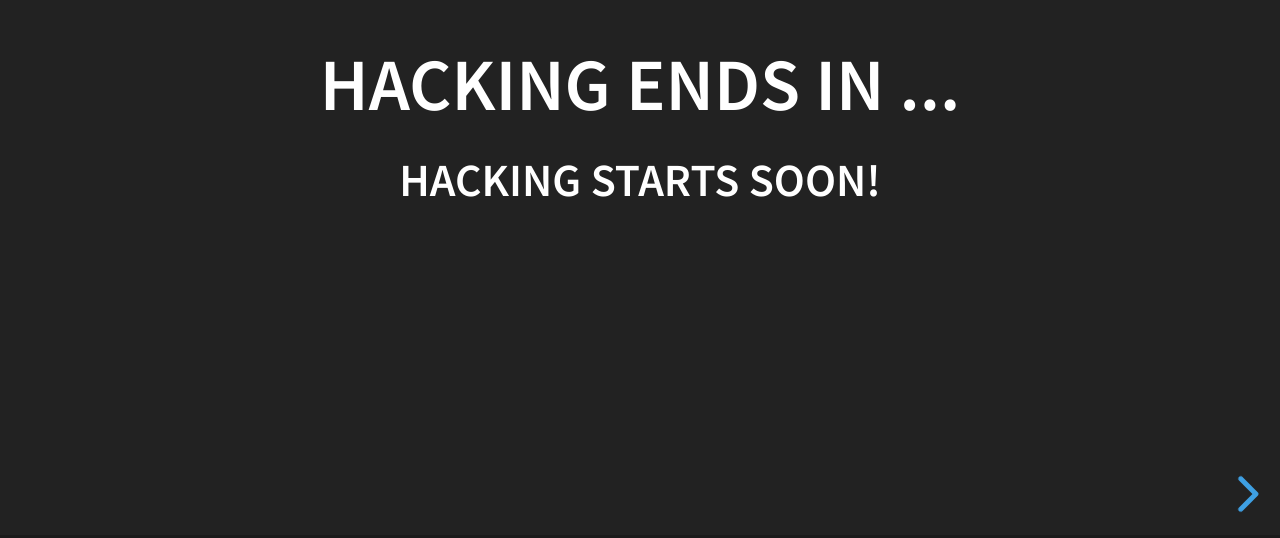
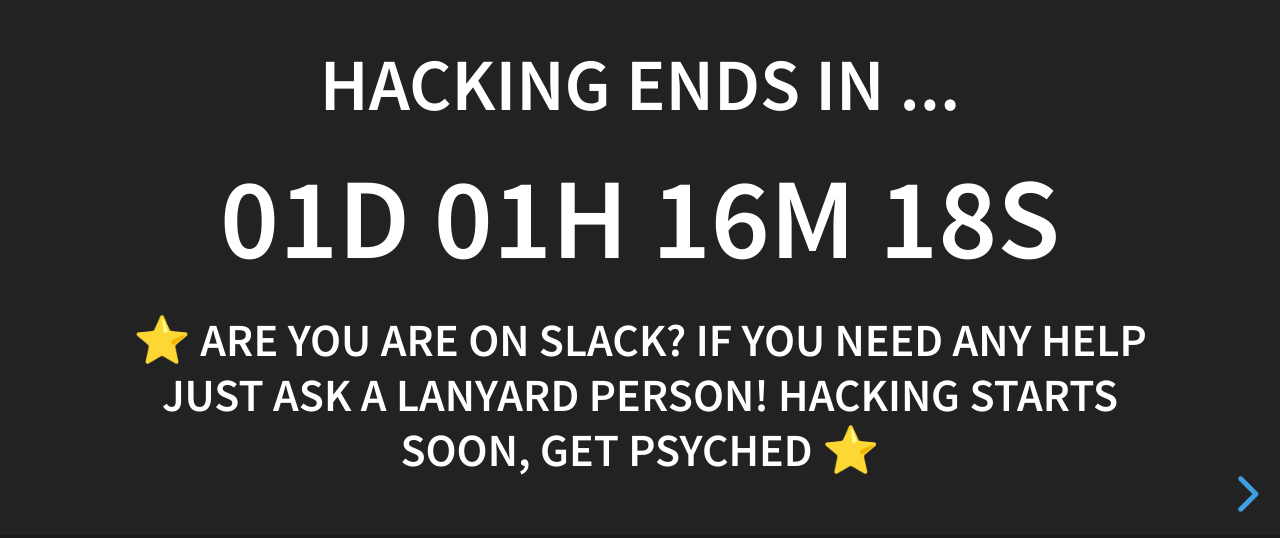
Before and after one commit to Calebp98/hackmedTimer, a website: page index.html in a window 1280 px wide. Shown: the part 262-800 px from the top of the page. Drawn offline with Linux system fonts and the light colour scheme.

Commit message:
hackign starts soon message

```diff
--- a/index.html
+++ b/index.html
@@ -83,8 +83,8 @@ var x = setInterval(function() {
 		else if(hours<=2 & minutes > 30){
 			document.getElementById("message").innerHTML = "opening ceremony starts soon 🎉🎉 we will be in lt04 downstairs"
 		}
-		else if(minutes<=25 & > 2){
-			document.getElementById("message").innerHTML = "Are you are on slack? If you need any help just ask a lanyard person! Hacking starts soon, get psyched ⭐⭐⭐"
+		else if(minutes<=25 & minutes > 2){
+			document.getElementById("message").innerHTML = "⭐ Are you are on slack? If you need any help just ask a lanyard person! Hacking starts soon, get psyched ⭐"
 		}
 		else if(minutes<=2){
 			document.getElementById("message").innerHTML = "🎉Hacking starts soon, get ready!!🎉"
```
